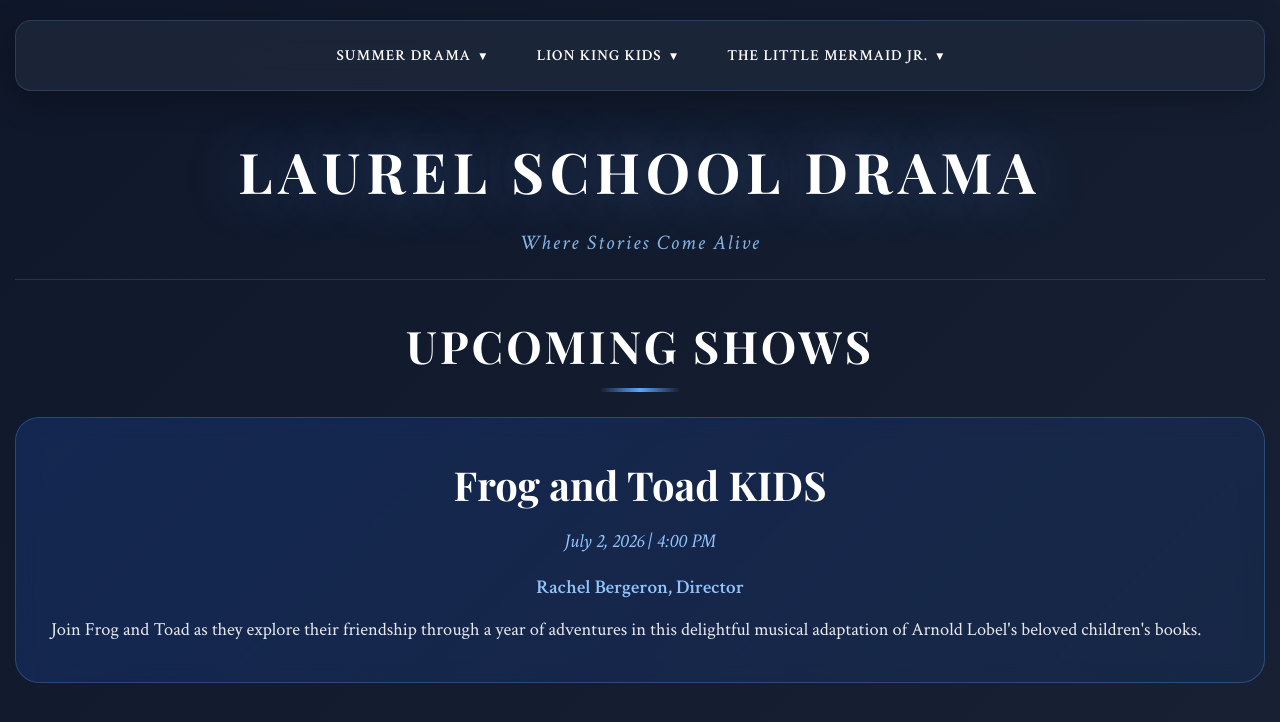
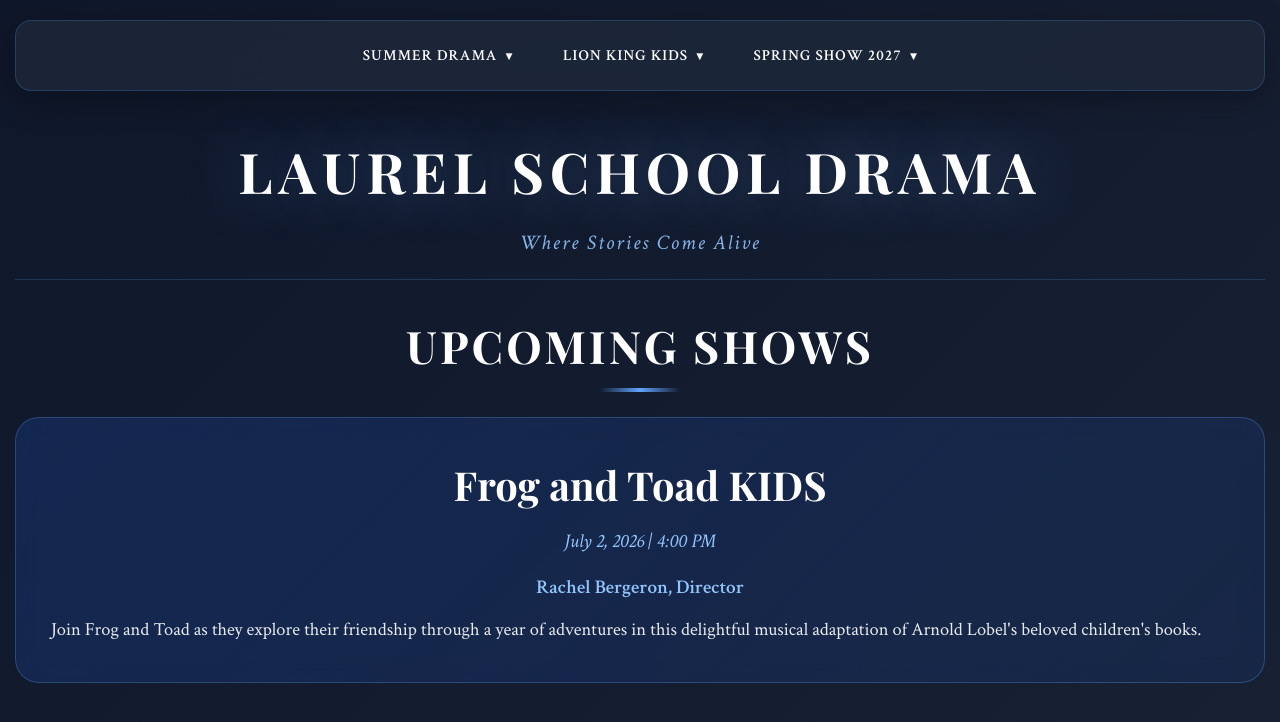
Before and after one commit to yvl692/Laurel-drama, a plain HTML site: page index.html in a window 1280 px wide. Shown: the top 722 px of the page. Drawn offline with nearby package versions, Linux system fonts and the light colour scheme.

Commit message:
Change dropdown button text to 'Spring Show 2027'

```diff
--- a/index.html
+++ b/index.html
@@ -993,7 +993,7 @@
                         </ul>
                     </li>
                     <li class="dropdown">
-                        <button class="dropdown-toggle">The Little Mermaid Jr.</button>
+                        <button class="dropdown-toggle">Spring Show 2027</button>
                         <ul class="dropdown-menu" id="mermaid-menu">
                             <li><a href="#" onclick="return false;">Rehearsal Schedule</a></li>
                             <li><a href="#" onclick="return false;">Volunteer Sign Up</a></li>
```
